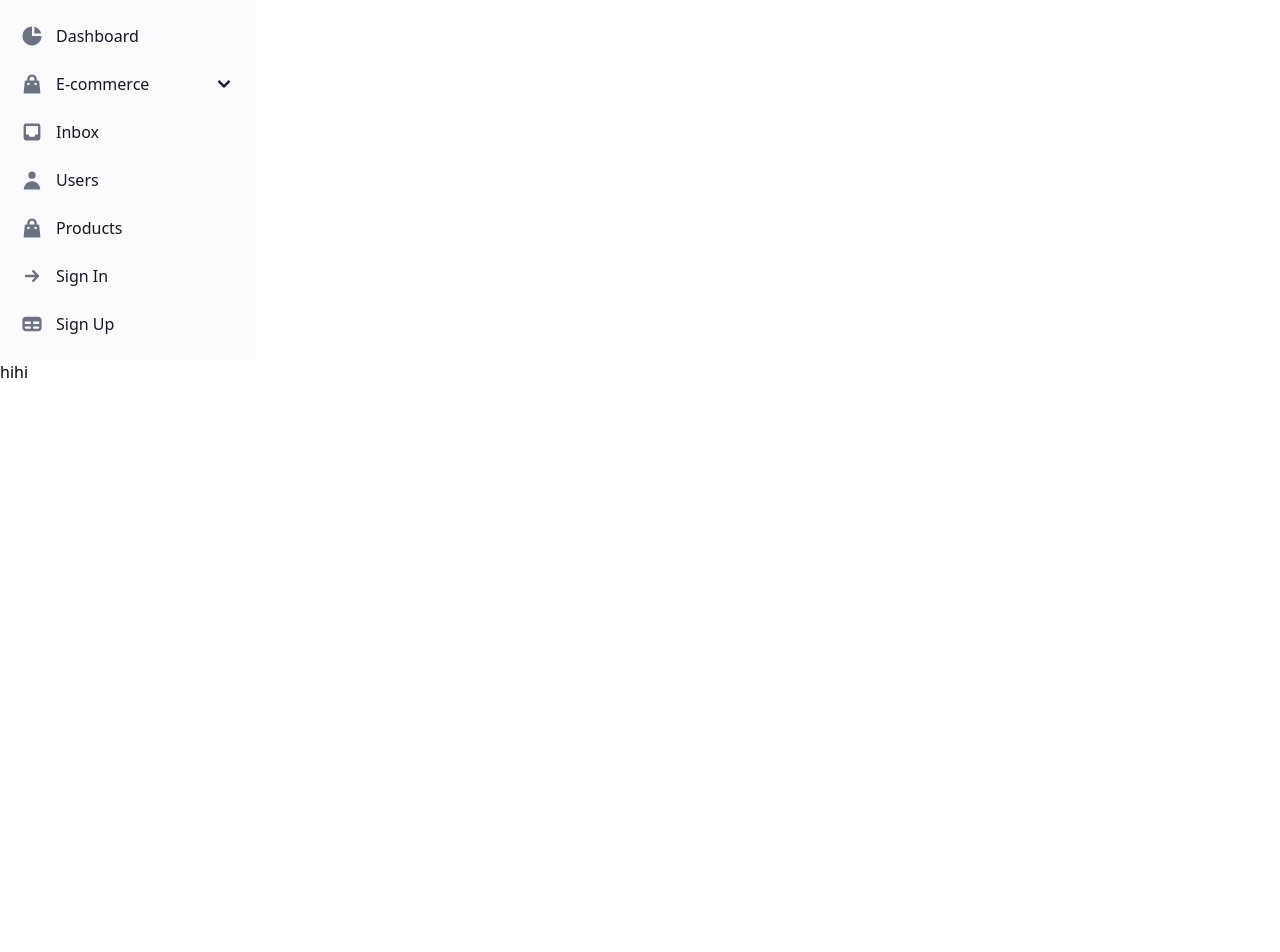
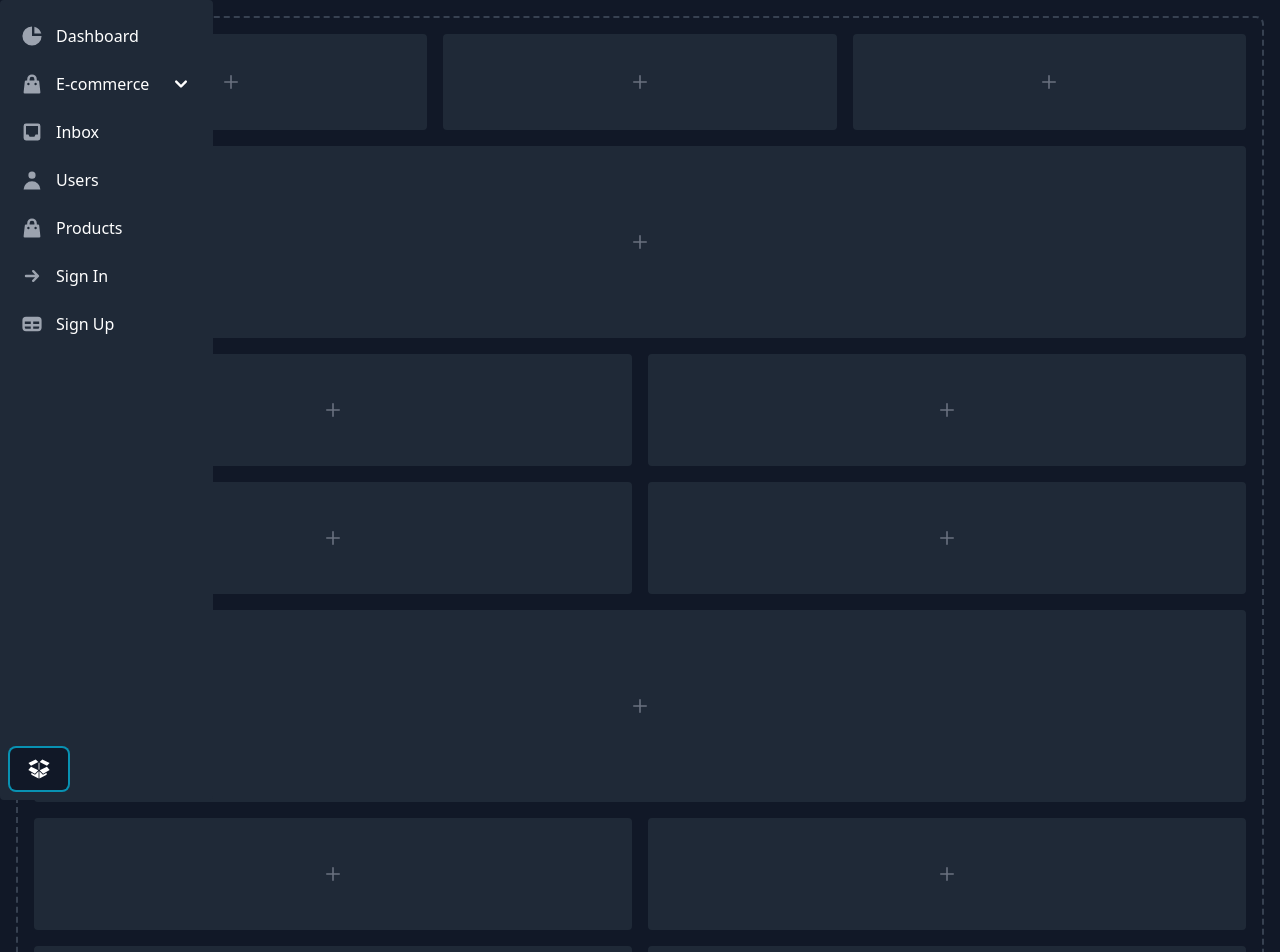
Before and after one commit to benson00077/tlog-cms, a Next.js app: page / in a window 1280 px wide. Shown: the top 952 px of the page. Before the commit the page ends 800 px from the top, so only its background shows below. Built offline with nearby package versions, Linux system fonts and the light colour scheme.

Commit message:
feat: side bar

```diff
--- a/src/app/Sidebar.tsx
+++ b/src/app/Sidebar.tsx
@@ -1,11 +1,21 @@
 'use client';
 
-import { Sidebar } from 'flowbite-react';
+import { Button, Sidebar } from 'flowbite-react';
 import { HiArrowSmRight, HiChartPie, HiInbox, HiShoppingBag, HiTable, HiUser, HiViewBoards } from 'react-icons/hi';
+import { GiCardboardBox, GiCardboardBoxClosed } from 'react-icons/gi'
+import { useState } from 'react';
 
+/**
+ *  NOTICE: flowbite-react still work on Drawer component
+ *  ref: https://github.com/themesberg/flowbite-react/issues/340
+ */
 export function MyMultiLevelDropdown() {
+  const [show, setShow] = useState(true);
   return (
-    <Sidebar aria-label="Sidebar with multi-level dropdown example">
+    <>
+      {/* drawer init and show */}
+      <Sidebar aria-label="Sidebar with multi-level dropdown example"
+        className={`${show ? 'opactiy-1 w-1/6' : 'opacity-0 w-0'} absolute left-0`}>
         <Sidebar.Items>
           <Sidebar.ItemGroup>
             <Sidebar.Item
@@ -76,5 +86,10 @@ export function MyMultiLevelDropdown() {
           </Sidebar.ItemGroup>
         </Sidebar.Items>
       </Sidebar>
+      <Button outline className='absolute left-2 bottom-2'
+        onClick={() => setShow(!show)}>
+        <GiCardboardBox size={24} />
+      </Button>
+    </>
   )
 }
--- a/src/app/layout.tsx
+++ b/src/app/layout.tsx
@@ -13,8 +13,8 @@ export default function RootLayout({
   children: React.ReactNode
 }) {
   return (
-    <html lang="en">
-      <body>
+    <html lang="en" className='dark'>
+      <body className='bg-gray-50 dark:bg-gray-900'>
         <MyMultiLevelDropdown />
         {children}
       </body>
--- a/src/app/page.tsx
+++ b/src/app/page.tsx
@@ -2,6 +2,110 @@ import Image from 'next/image'
 
 export default function Home() {
   return (
-    <main>hihi</main>
+    <main>
+
+      {/* <div className="p-4 sm:ml-64"> */}
+      <div className="p-4">
+        <div className="p-4 border-2 border-gray-200 border-dashed rounded-lg dark:border-gray-700">
+          <div className="grid grid-cols-3 gap-4 mb-4">
+            <div className="flex items-center justify-center h-24 rounded bg-gray-50 dark:bg-gray-800">
+              <p className="text-2xl text-gray-400 dark:text-gray-500">
+                <svg className="w-3.5 h-3.5" aria-hidden="true" xmlns="http://www.w3.org/2000/svg" fill="none" viewBox="0 0 18 18">
+                  <path stroke="currentColor" stroke-linecap="round" stroke-linejoin="round" stroke-width="2" d="M9 1v16M1 9h16" />
+                </svg>
+              </p>
+            </div>
+            <div className="flex items-center justify-center h-24 rounded bg-gray-50 dark:bg-gray-800">
+              <p className="text-2xl text-gray-400 dark:text-gray-500">
+                <svg className="w-3.5 h-3.5" aria-hidden="true" xmlns="http://www.w3.org/2000/svg" fill="none" viewBox="0 0 18 18">
+                  <path stroke="currentColor" stroke-linecap="round" stroke-linejoin="round" stroke-width="2" d="M9 1v16M1 9h16" />
+                </svg>
+              </p>
+            </div>
+            <div className="flex items-center justify-center h-24 rounded bg-gray-50 dark:bg-gray-800">
+              <p className="text-2xl text-gray-400 dark:text-gray-500">
+                <svg className="w-3.5 h-3.5" aria-hidden="true" xmlns="http://www.w3.org/2000/svg" fill="none" viewBox="0 0 18 18">
+                  <path stroke="currentColor" stroke-linecap="round" stroke-linejoin="round" stroke-width="2" d="M9 1v16M1 9h16" />
+                </svg>
+              </p>
+            </div>
+          </div>
+          <div className="flex items-center justify-center h-48 mb-4 rounded bg-gray-50 dark:bg-gray-800">
+            <p className="text-2xl text-gray-400 dark:text-gray-500">
+              <svg className="w-3.5 h-3.5" aria-hidden="true" xmlns="http://www.w3.org/2000/svg" fill="none" viewBox="0 0 18 18">
+                <path stroke="currentColor" stroke-linecap="round" stroke-linejoin="round" stroke-width="2" d="M9 1v16M1 9h16" />
+              </svg>
+            </p>
+          </div>
+          <div className="grid grid-cols-2 gap-4 mb-4">
+            <div className="flex items-center justify-center rounded bg-gray-50 h-28 dark:bg-gray-800">
+              <p className="text-2xl text-gray-400 dark:text-gray-500">
+                <svg className="w-3.5 h-3.5" aria-hidden="true" xmlns="http://www.w3.org/2000/svg" fill="none" viewBox="0 0 18 18">
+                  <path stroke="currentColor" stroke-linecap="round" stroke-linejoin="round" stroke-width="2" d="M9 1v16M1 9h16" />
+                </svg>
+              </p>
+            </div>
+            <div className="flex items-center justify-center rounded bg-gray-50 h-28 dark:bg-gray-800">
+              <p className="text-2xl text-gray-400 dark:text-gray-500">
+                <svg className="w-3.5 h-3.5" aria-hidden="true" xmlns="http://www.w3.org/2000/svg" fill="none" viewBox="0 0 18 18">
+                  <path stroke="currentColor" stroke-linecap="round" stroke-linejoin="round" stroke-width="2" d="M9 1v16M1 9h16" />
+                </svg>
+              </p>
+            </div>
+            <div className="flex items-center justify-center rounded bg-gray-50 h-28 dark:bg-gray-800">
+              <p className="text-2xl text-gray-400 dark:text-gray-500">
+                <svg className="w-3.5 h-3.5" aria-hidden="true" xmlns="http://www.w3.org/2000/svg" fill="none" viewBox="0 0 18 18">
+                  <path stroke="currentColor" stroke-linecap="round" stroke-linejoin="round" stroke-width="2" d="M9 1v16M1 9h16" />
+                </svg>
+              </p>
+            </div>
+            <div className="flex items-center justify-center rounded bg-gray-50 h-28 dark:bg-gray-800">
+              <p className="text-2xl text-gray-400 dark:text-gray-500">
+                <svg className="w-3.5 h-3.5" aria-hidden="true" xmlns="http://www.w3.org/2000/svg" fill="none" viewBox="0 0 18 18">
+                  <path stroke="currentColor" stroke-linecap="round" stroke-linejoin="round" stroke-width="2" d="M9 1v16M1 9h16" />
+                </svg>
+              </p>
+            </div>
+          </div>
+          <div className="flex items-center justify-center h-48 mb-4 rounded bg-gray-50 dark:bg-gray-800">
+            <p className="text-2xl text-gray-400 dark:text-gray-500">
+              <svg className="w-3.5 h-3.5" aria-hidden="true" xmlns="http://www.w3.org/2000/svg" fill="none" viewBox="0 0 18 18">
+                <path stroke="currentColor" stroke-linecap="round" stroke-linejoin="round" stroke-width="2" d="M9 1v16M1 9h16" />
+              </svg>
+            </p>
+          </div>
+          <div className="grid grid-cols-2 gap-4">
+            <div className="flex items-center justify-center rounded bg-gray-50 h-28 dark:bg-gray-800">
+              <p className="text-2xl text-gray-400 dark:text-gray-500">
+                <svg className="w-3.5 h-3.5" aria-hidden="true" xmlns="http://www.w3.org/2000/svg" fill="none" viewBox="0 0 18 18">
+                  <path stroke="currentColor" stroke-linecap="round" stroke-linejoin="round" stroke-width="2" d="M9 1v16M1 9h16" />
+                </svg>
+              </p>
+            </div>
+            <div className="flex items-center justify-center rounded bg-gray-50 h-28 dark:bg-gray-800">
+              <p className="text-2xl text-gray-400 dark:text-gray-500">
+                <svg className="w-3.5 h-3.5" aria-hidden="true" xmlns="http://www.w3.org/2000/svg" fill="none" viewBox="0 0 18 18">
+                  <path stroke="currentColor" stroke-linecap="round" stroke-linejoin="round" stroke-width="2" d="M9 1v16M1 9h16" />
+                </svg>
+              </p>
+            </div>
+            <div className="flex items-center justify-center rounded bg-gray-50 h-28 dark:bg-gray-800">
+              <p className="text-2xl text-gray-400 dark:text-gray-500">
+                <svg className="w-3.5 h-3.5" aria-hidden="true" xmlns="http://www.w3.org/2000/svg" fill="none" viewBox="0 0 18 18">
+                  <path stroke="currentColor" stroke-linecap="round" stroke-linejoin="round" stroke-width="2" d="M9 1v16M1 9h16" />
+                </svg>
+              </p>
+            </div>
+            <div className="flex items-center justify-center rounded bg-gray-50 h-28 dark:bg-gray-800">
+              <p className="text-2xl text-gray-400 dark:text-gray-500">
+                <svg className="w-3.5 h-3.5" aria-hidden="true" xmlns="http://www.w3.org/2000/svg" fill="none" viewBox="0 0 18 18">
+                  <path stroke="currentColor" stroke-linecap="round" stroke-linejoin="round" stroke-width="2" d="M9 1v16M1 9h16" />
+                </svg>
+              </p>
+            </div>
+          </div>
+        </div>
+      </div>
+    </main>
   )
 }
```
Lines whose indentation alone changed are shown as unchanged.
